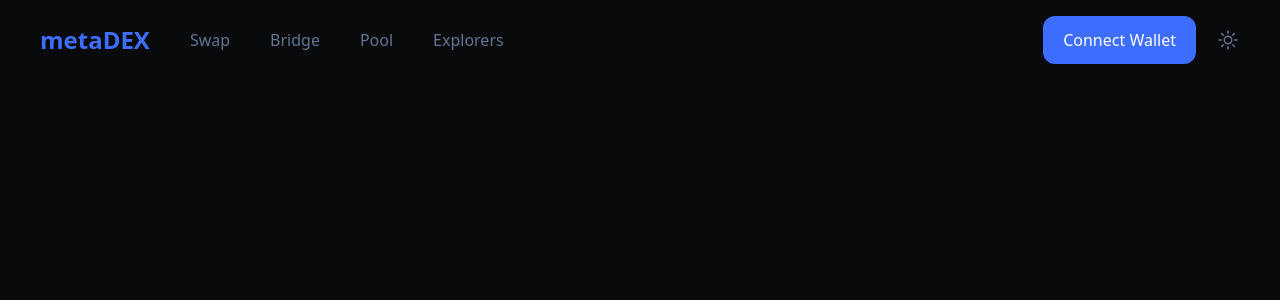
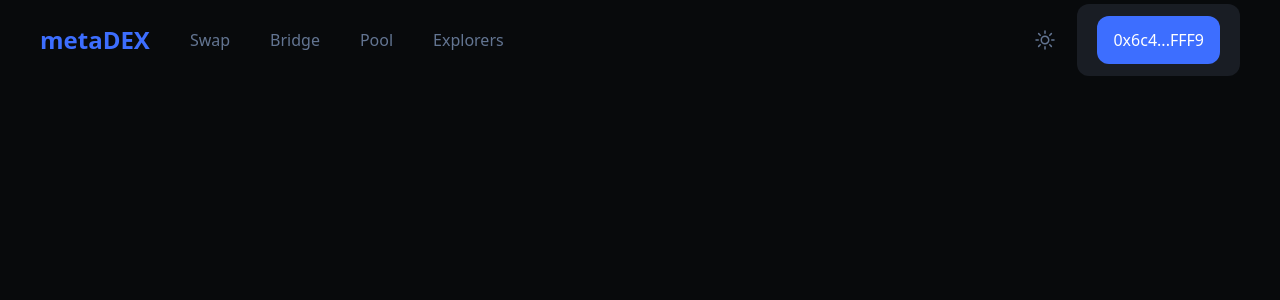
Before and after one commit to NerdyDave2017/meta-dex, a Next.js app in the folder meta-dex-frontend/: page / in a window 1280 px wide. Both pictures are taken after a click on the button "Connect Wallet". Shown: the top 300 px of the page. Built offline with nearby package versions, Linux system fonts and the light colour scheme.

Commit message:
feat: setup ui for connected wallet

```diff
--- a/meta-dex-frontend/app/layout.tsx
+++ b/meta-dex-frontend/app/layout.tsx
@@ -2,6 +2,7 @@
 import "./globals.css";
 import { Inter } from "next/font/google";
 import Navbar from "../components/navbar";
+import Container from "@/components/container";
 import { useState } from "react";
 
 const inter = Inter({ subsets: ["latin"] });
@@ -21,8 +22,10 @@ export default function RootLayout({
   return (
     <html lang="en" className={theme}>
       <body className="bg-bgLight dark:bg-bgDark">
-        <Navbar setTheme={setTheme} theme={theme} />
-        {children}
+        <Container>
+          <Navbar setTheme={setTheme} theme={theme} />
+          {children}
+        </Container>
       </body>
     </html>
     // <html lang="en">
--- /dev/null
+++ b/meta-dex-frontend/components/container/index.tsx
@@ -0,0 +1,11 @@
+import React from "react";
+
+type props = {
+  children: React.ReactNode;
+};
+
+const Container = ({ children }: props) => {
+  return <div className="container mx-auto">{children}</div>;
+};
+
+export default Container;
--- a/meta-dex-frontend/components/navbar/index.tsx
+++ b/meta-dex-frontend/components/navbar/index.tsx
@@ -1,7 +1,8 @@
-import React from "react";
+import React, { useState } from "react";
 import Link from "next/link";
 import Image from "next/image";
 import { Light, Dark } from "../icons/icons";
+import Wallet from "./wallet";
 
 type NavbarProps = {
   theme: string;
@@ -9,6 +10,8 @@ type NavbarProps = {
 };
 
 const NavbarComponent = ({ theme, setTheme }: NavbarProps) => {
+  const [showWallet, setShowWallet] = useState(false);
+
   return (
     <div className="w-full flex justify-between h-20 py- px-10">
       <div className="flex space-x-10">
@@ -33,22 +36,23 @@ const NavbarComponent = ({ theme, setTheme }: NavbarProps) => {
         </div>
       </div>
       <div className="flex space-x-5 self-center">
-        <button className="bg-primary text-textDark rounded-xl px-5 py-3">
-          Connect Wallet
-        </button>
-        <div className="self-center">
+        <div className="self-center text-mutedLight dark:text-mutedDark   cursor-pointer hover:text-primary dark:hover:text-primary ">
           {theme == "dark" ? (
-            <Light
-              onClick={() => setTheme("light")}
-              className="text-mutedLight dark:text-mutedDark  w-6 cursor-pointer hover:text-primary dark:hover:text-primary"
-            />
+            <Light onClick={() => setTheme("light")} className="w-6" />
           ) : (
-            <Dark
-              onClick={() => setTheme("dark")}
-              className="text-mutedLight dark:text-mutedDark w-6 cursor-pointer hover:text-primary dark:hover:text-primary"
-            />
+            <Dark onClick={() => setTheme("dark")} className="w-6" />
           )}
         </div>
+        {showWallet ? (
+          <Wallet />
+        ) : (
+          <button
+            onClick={() => setShowWallet(true)}
+            className="bg-primary text-textDark rounded-xl px-5 py-3"
+          >
+            Connect Wallet
+          </button>
+        )}
       </div>
     </div>
   );
--- /dev/null
+++ b/meta-dex-frontend/components/navbar/wallet/index.tsx
@@ -0,0 +1,13 @@
+import React from "react";
+
+const Wallet = ({}) => {
+  return (
+    <div className="flex px-5 py-3 rounded-xl bg-gray">
+      <button className="bg-primary text-textDark rounded-xl px-4 py-3">
+        0x6c4...FFF9
+      </button>
+    </div>
+  );
+};
+
+export default Wallet;
--- a/meta-dex-frontend/tailwind.config.js
+++ b/meta-dex-frontend/tailwind.config.js
@@ -22,6 +22,7 @@ module.exports = {
         cardLight: "#F3F4F7",
         cardDark: "#111318",
         primary: "#3D6EFF",
+        gray: "#191D24"
       },
     },
   },
```
